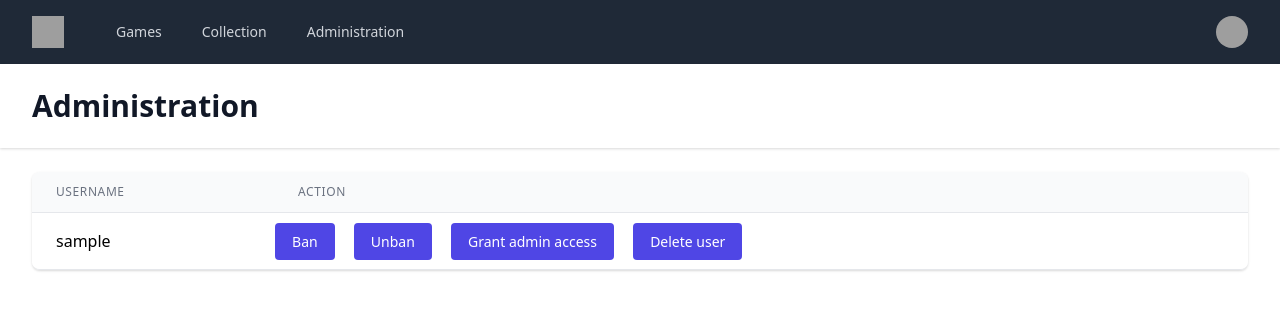
After one commit to ronanren/webcli_d21, a CodeIgniter app: page /html/Administration in a window 1280 px wide. The commit adds this page. Shown: the top 310 px of the page. Run offline with CodeIgniter, Linux system fonts and the light colour scheme; tables that the repository leaves empty or names only in its code hold one stand-in row (values such as "Sample post"); grey boxes are pictures that could not be loaded.

Commit message:
ajout page administration

```diff
--- /dev/null
+++ b/html/CodeIgniter/application/controllers/Administration.php
@@ -0,0 +1,24 @@
+<?php
+class Administration extends CI_Controller
+{
+
+	public function __construct()
+	{
+		parent::__construct();
+		$this->load->model('User_model');
+		$this->load->helper('url_helper');
+		$this->load->helper('form');
+		$this->load->library('form_validation');
+		$this->load->library('session');
+	}
+
+	public function index()
+	{
+		$data['users'] = $this->User_model->users_list();
+		$data['title'] = 'Administration';
+		$data['content'] = 'Administration/administration';
+
+		$this->load->vars($data);
+		$this->load->view('template');
+	}
+}
--- a/html/CodeIgniter/application/models/User_model.php
+++ b/html/CodeIgniter/application/models/User_model.php
@@ -36,4 +36,10 @@ class User_model extends CI_model
         else
             return true;
     }
+
+    public function users_list()
+    {
+        $query = $this->db->get('users');
+        return $query->result_array();
+    }
 }
--- /dev/null
+++ b/html/CodeIgniter/application/views/administration/administration.php
@@ -0,0 +1,33 @@
+<div class="flex flex-col">
+  <div class="-my-2 overflow-x-auto sm:-mx-6 lg:-mx-8">
+    <div class="py-2 align-middle inline-block min-w-full sm:px-6 lg:px-8">
+      <div class="shadow overflow-hidden border-b border-gray-200 sm:rounded-lg">
+        <table class="min-w-full divide-y divide-gray-200 table-auto">
+          <thead class="bg-gray-50">
+            <tr>
+              <th scope="col" class="px-6 py-3 text-left text-xs font-medium text-gray-500 uppercase tracking-wider">
+                Username
+              </th>
+              <th scope="col" class="px-6 py-3 text-left text-xs font-medium text-gray-500 uppercase tracking-wider">
+                Action
+              </th>
+            </tr>
+          </thead>
+          <tbody class="bg-white divide-y divide-gray-200">
+            <?php foreach ($users as $user) : ?>
+              <tr class="item_row">
+                <td class="px-6 py-4 whitespace-nowrap"><?php echo $user['username']; ?></td>
+                <td>
+                  <a href="" class="py-2 px-4 border border-transparent text-sm font-medium rounded-md text-white bg-indigo-600 hover:bg-indigo-700 focus:outline-none focus:ring-2 focus:ring-offset-2 focus:ring-indigo-500" style="height: 20px; border-radius:4px; margin-right: 15px">Ban</a>
+                  <a href="" class="py-2 px-4 border border-transparent text-sm font-medium rounded-md text-white bg-indigo-600 hover:bg-indigo-700 focus:outline-none focus:ring-2 focus:ring-offset-2 focus:ring-indigo-500" style="height: 20px; border-radius:4px; margin-right: 15px">Unban</a>
+                  <a href="" class="py-2 px-4 border border-transparent text-sm font-medium rounded-md text-white bg-indigo-600 hover:bg-indigo-700 focus:outline-none focus:ring-2 focus:ring-offset-2 focus:ring-indigo-500" style="height: 20px; border-radius:4px; margin-right: 15px">Grant admin access</a>
+                  <a href="" class="py-2 px-4 border border-transparent text-sm font-medium rounded-md text-white bg-indigo-600 hover:bg-indigo-700 focus:outline-none focus:ring-2 focus:ring-offset-2 focus:ring-indigo-500" style="height: 20px; border-radius:4px;">Delete user</a>
+                </td>
+              </tr>
+            <?php endforeach; ?>
+          </tbody>
+        </table>
+      </div>
+    </div>
+  </div>
+</div>
--- a/html/CodeIgniter/application/views/home.php
+++ /dev/null
@@ -1 +0,0 @@
-<h1>Bonjour</h1>
--- a/html/CodeIgniter/application/views/template.php
+++ b/html/CodeIgniter/application/views/template.php
@@ -26,7 +26,7 @@
 
                                 <a href="<?php echo base_url("Collection"); ?>" class="<?php echo $this->router->fetch_class() == "Collection" ? "bg-gray-900 text-white" : "text-gray-300 hover:bg-gray-700 hover:text-white" ?> px-3 py-2 rounded-md text-sm font-medium">Collection</a>
 
-                                <a href="#" class="text-gray-300 hover:bg-gray-700 hover:text-white px-3 py-2 rounded-md text-sm font-medium">Administration</a>
+                                <a href="<?php echo base_url("Administration"); ?>" class="text-gray-300 hover:bg-gray-700 hover:text-white px-3 py-2 rounded-md text-sm font-medium">Administration</a>
                             </div>
                         </div>
                     </div>
```
Lines whose indentation alone changed are shown as unchanged.
